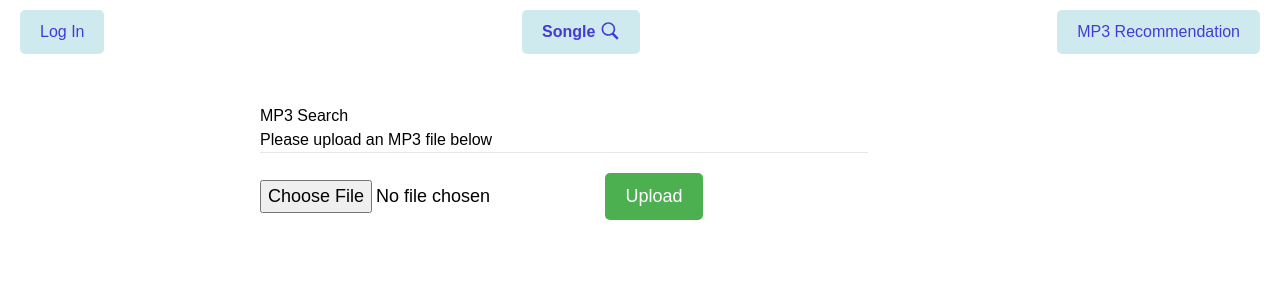
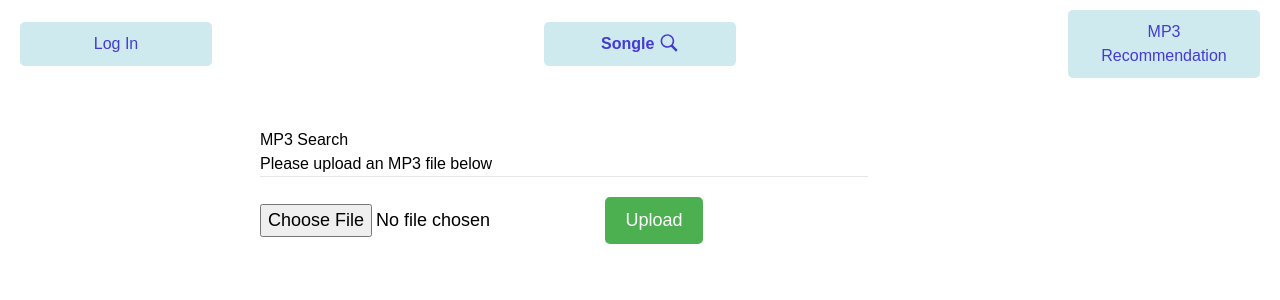
Before and after one commit to rubyimrie/songsearch, a Flask app: page /mp3recommend in a window 1280 px wide. Shown: the top 300 px of the page. Run offline with Flask 3, Linux system fonts and the light colour scheme; style sheets or scripts are compiled from the project's sources.

Commit message:
make button same size

```diff
--- a/templates/layout.html
+++ b/templates/layout.html
@@ -106,6 +106,8 @@
         font-size: 16px;
         font-weight: 500;
         transition: all 0.3s ease;
+        width:15vw;
+        text-align: center;
     }
 
     .button:hover {
```
